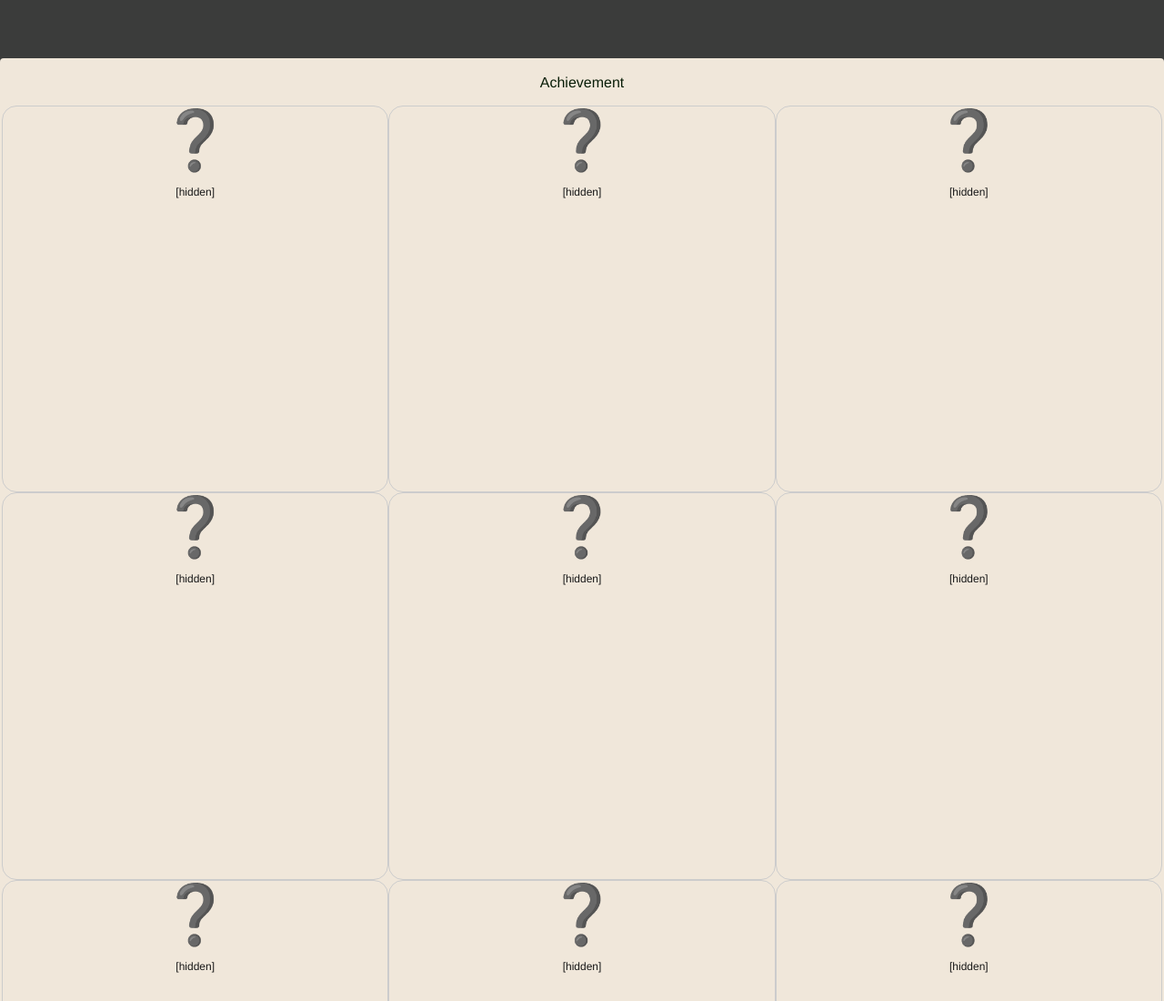
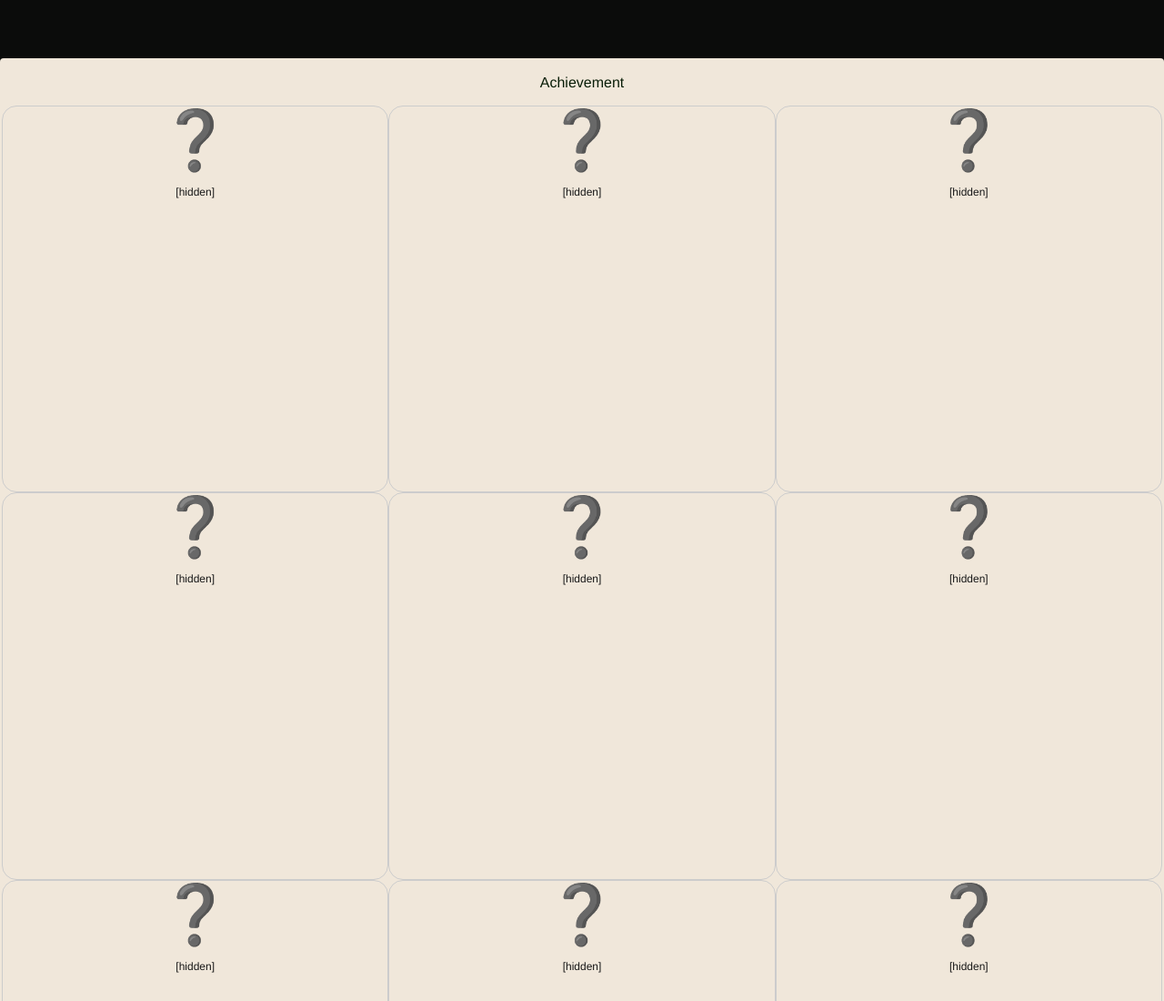
Before and after one commit to mckingho/festive-tree-pinball, a plain HTML site: page index.html in a window 1280 px wide. Shown: the top 1100 px of the page at 91% size. Drawn offline with Linux system fonts and the light colour scheme.

Commit message:
Add page background color

```diff
--- a/main.css
+++ b/main.css
@@ -1,5 +1,9 @@
 * {
     font-family: Helvetica, Arial, sans-serif
+}
+
+body {
+    background-color: #0f0f0f;
 }
 
 #board-container {
```
